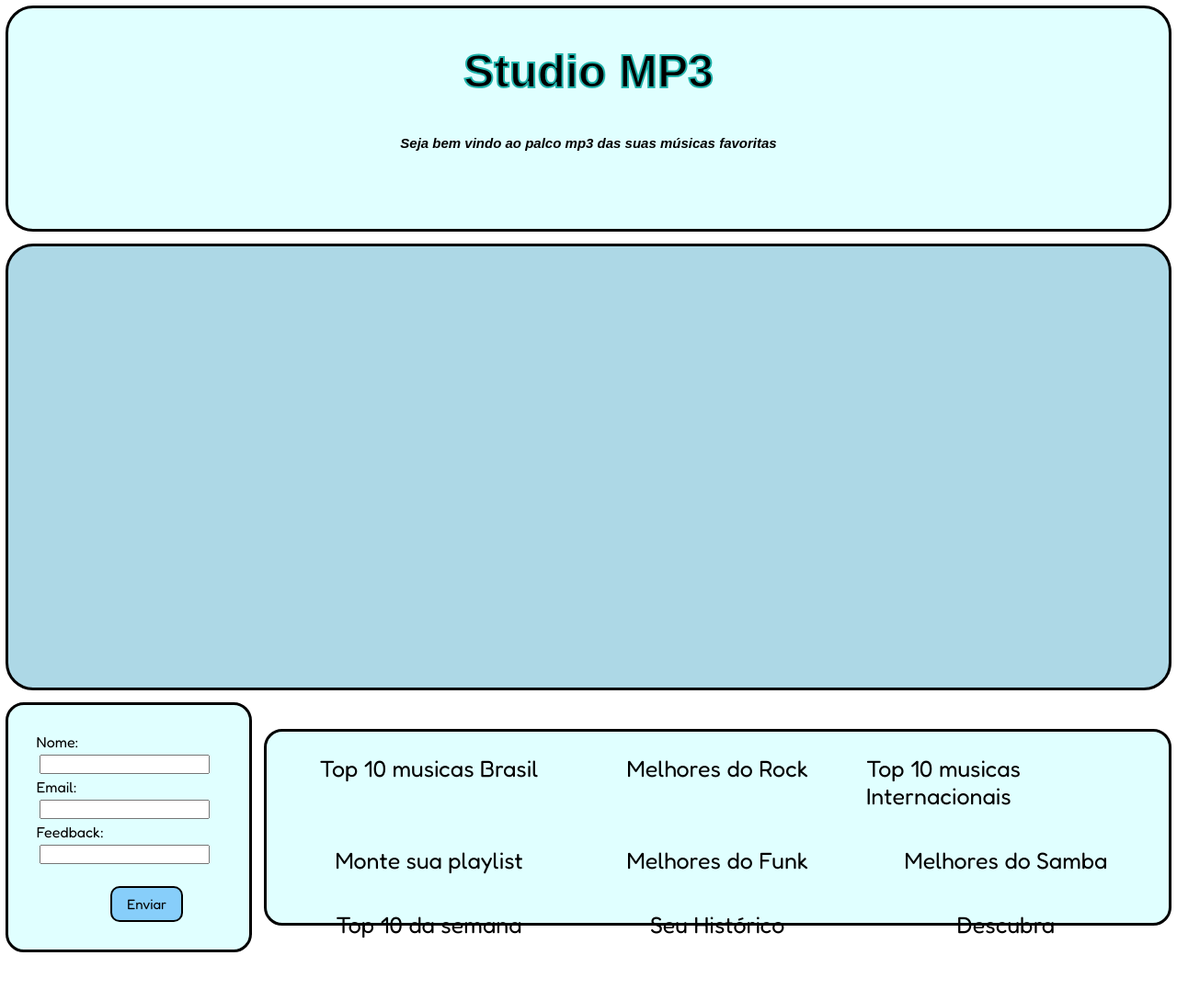
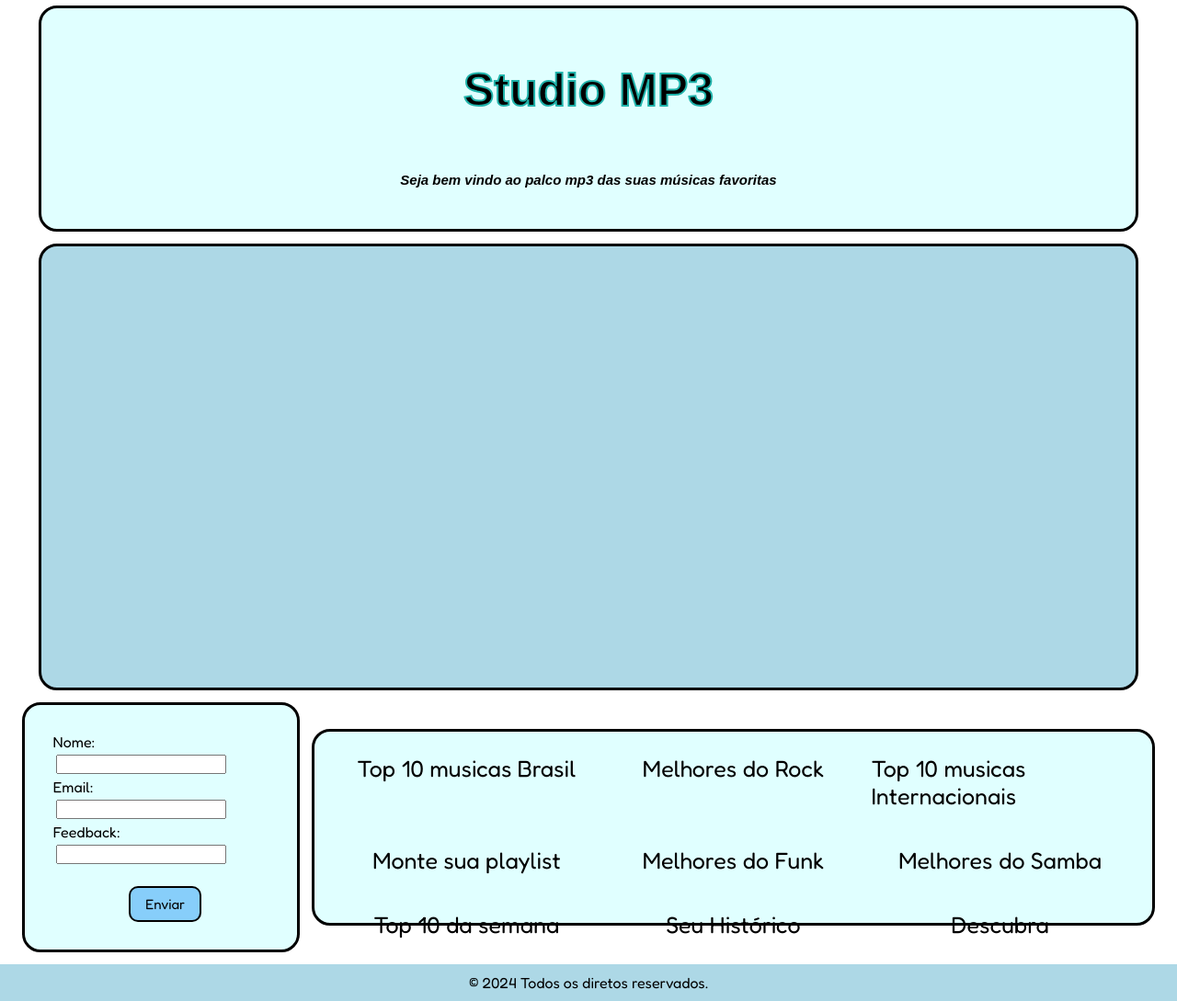
Before and after one commit to jvfreitasl/Atividade_04_Final, a React (Create React App) app in the folder studio-mp3/: page / in a window 1280 px wide. Shown: the whole page at 92% size. Before the commit the page ends 1056 px from the top, so only its background shows below. Built offline with nearby package versions, Linux system fonts and the light colour scheme.

Commit message:
This commit is last, after makes the main content

```diff
--- a/studio-mp3/src/App.css
+++ b/studio-mp3/src/App.css
@@ -20,3 +20,9 @@
   justify-content: center;
   align-items: center;
 }
+
+.App-footer{
+  display: flex;
+  justify-content: center;
+  align-items: center;
+}
--- a/studio-mp3/src/App.js
+++ b/studio-mp3/src/App.js
@@ -3,6 +3,7 @@ import Header from "./components/Header/Header";
 import Set from "./components/Set/Set";
 import Forms from "./components/Forms/Forms";
 import Navegador from "./components/Navegador/Navegador";
+import Footer from "./components/Footer/Footer";
 
 function App() {
   return (
@@ -19,7 +20,9 @@ function App() {
           <Navegador/>
         </section>
       </main>
-      <footer className="App-footer"></footer>
+      <footer className="App-footer">
+        <Footer/>
+      </footer>
     </div>
   );
 }
--- a/studio-mp3/src/components/Footer/Footer.css
+++ b/studio-mp3/src/components/Footer/Footer.css
@@ -0,0 +1,7 @@
+.containerFooter{
+  text-align: center;
+  width: 100%;
+  padding: 10px;
+  background-color: lightblue;
+  margin-top: 0.5vw;
+}
--- a/studio-mp3/src/components/Footer/Footer.js
+++ b/studio-mp3/src/components/Footer/Footer.js
@@ -0,0 +1,11 @@
+import './Footer.css'
+
+const Footer = () => {
+  return(
+    <footer className='containerFooter'>
+      <p>© 2024 Todos os diretos reservados.</p>
+    </footer>
+  )
+}
+
+export default Footer;
--- a/studio-mp3/src/components/Forms/Forms.css
+++ b/studio-mp3/src/components/Forms/Forms.css
@@ -3,6 +3,7 @@
   width: 20%;
   display: flex;
   flex-direction: column;
+  justify-content: center;
   align-items: center;
   background-color: lightcyan;
   padding: 20px;
@@ -14,6 +15,7 @@
 .boxForms{
   display: flex;
   flex-direction: column;
+  justify-content: center;
   align-items: flex-end;
   margin: 10px;
 }
@@ -24,5 +26,5 @@
 
 .botaoForms{
   height: 100%;
-  width: 60%;
+  width: 65%;
 }
--- a/studio-mp3/src/components/Header/Header.css
+++ b/studio-mp3/src/components/Header/Header.css
@@ -4,9 +4,9 @@
   background-color: lightcyan;
   text-align: center;
   height: 30vh;
-  width: 93rem;
+  width: 93vw;
   border: 3px solid black;
-  border-radius: 30px;
+  border-radius: 20px;
   margin: 0.5vw;
 }
 
@@ -15,7 +15,7 @@ h1 {
   justify-content: center;
   align-items: center;
   font-family: Arial, Helvetica, sans-serif;
-  padding: 40px;
+  padding: 60px;
   font-size: 50px;
   -webkit-text-stroke: 2px lightseagreen;
 }
--- a/studio-mp3/src/components/Navegador/Navegador.css
+++ b/studio-mp3/src/components/Navegador/Navegador.css
@@ -1,6 +1,6 @@
 .containerNav {
   height: 10.5rem;
-  width: 68rem;
+  width: 68vw;
   display: flex;
   flex-direction: column;
   align-items: center;
--- a/studio-mp3/src/components/Set/Set.css
+++ b/studio-mp3/src/components/Set/Set.css
@@ -1,8 +1,8 @@
 .containerSet{
   height: 60vh;
-  width: 93rem;
+  width: 93vw;
   background-color: lightblue;
   border: 3px solid black;
-  border-radius: 30px;
+  border-radius: 20px;
   margin: 0.5vw;
 }
```
